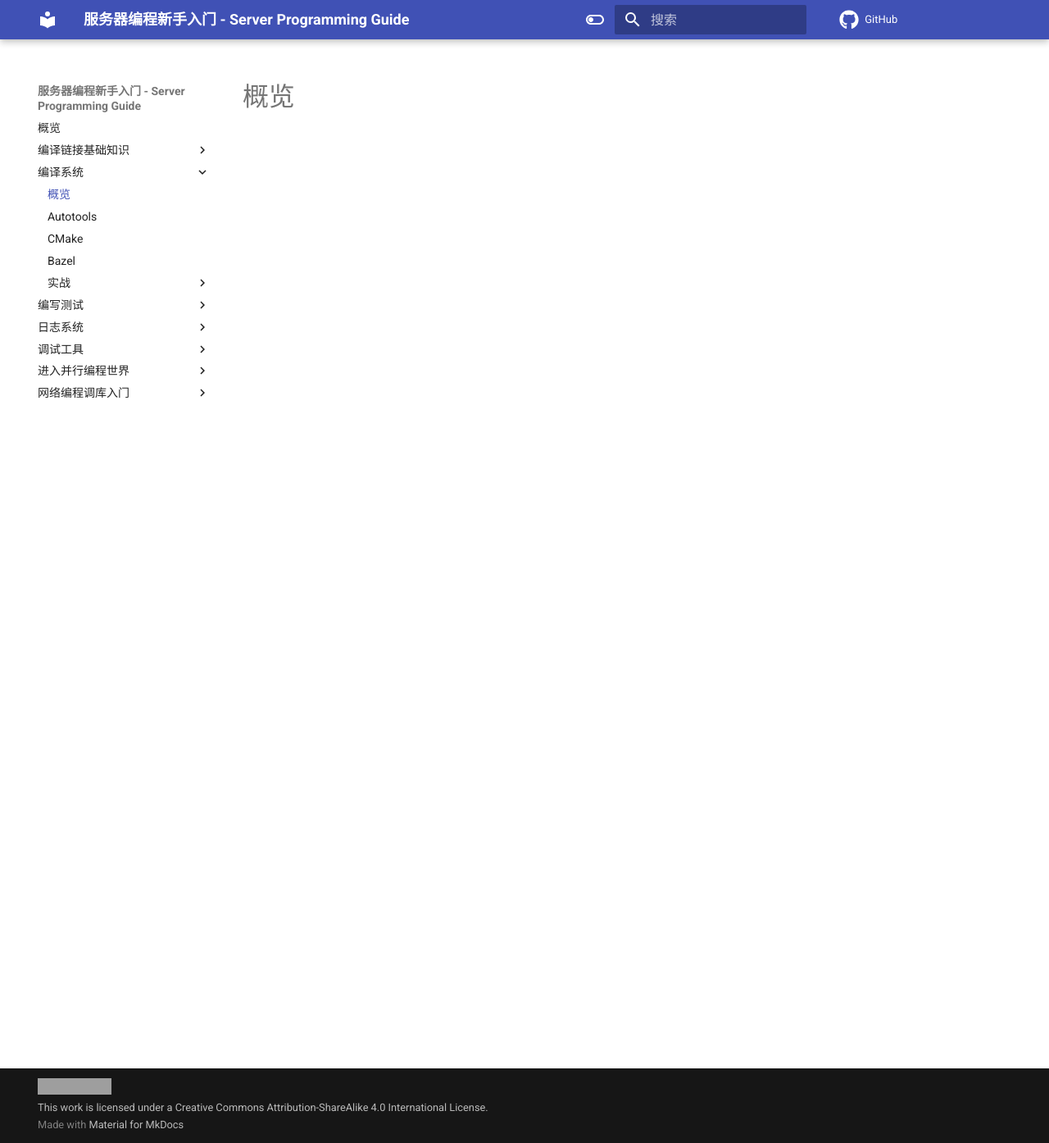
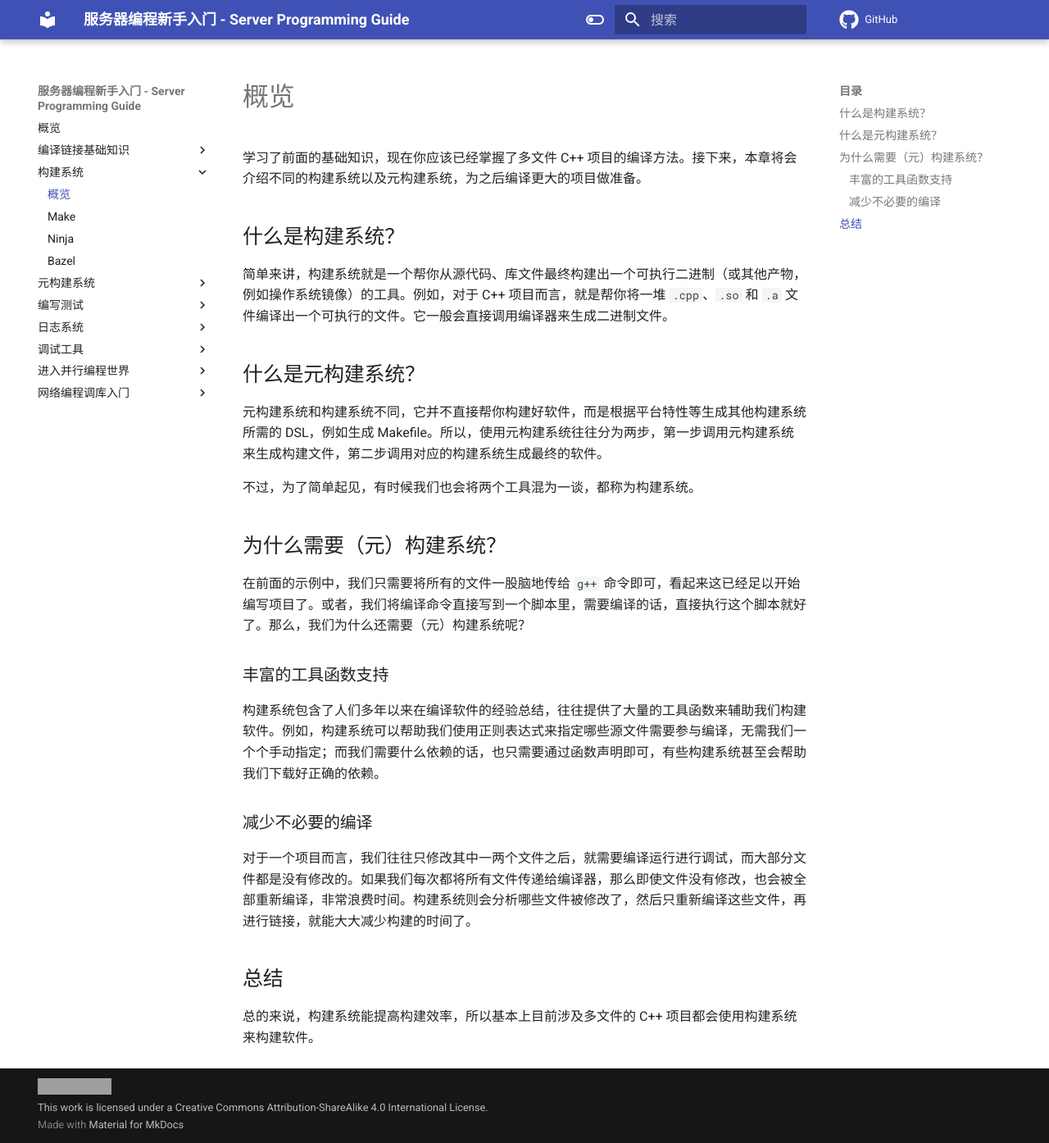
Before and after one commit to howardlau1999/server-programming-guide, an MkDocs documentation site: the page built from docs/build-system/index.md, in a window 1280 px wide and 1394 px high. Shown: the whole window at 82% size. Built offline with MkDocs 1.6.1 and Material for MkDocs 9.7.7, drawn with Linux system fonts in a browser that asks for light colours; comment, search, counter and statistics services are not loaded; grey boxes are pictures that could not be loaded.

Commit message:
build system introduction

```diff
--- a/docs/build-system/cmake.md
+++ /dev/null
@@ -1 +0,0 @@
-# CMake
--- a/docs/build-system/index.md
+++ b/docs/build-system/index.md
@@ -1 +1,29 @@
 # 概览
+
+学习了前面的基础知识，现在你应该已经掌握了多文件 C++ 项目的编译方法。接下来，本章将会介绍不同的构建系统以及元构建系统，为之后编译更大的项目做准备。
+
+## 什么是构建系统？
+
+简单来讲，构建系统就是一个帮你从源代码、库文件最终构建出一个可执行二进制（或其他产物，例如操作系统镜像）的工具。例如，对于 C++ 项目而言，就是帮你将一堆 `.cpp`、`.so` 和 `.a` 文件编译出一个可执行的文件。它一般会直接调用编译器来生成二进制文件。
+
+## 什么是元构建系统？
+
+元构建系统和构建系统不同，它并不直接帮你构建好软件，而是根据平台特性等生成其他构建系统所需的 DSL，例如生成 Makefile。所以，使用元构建系统往往分为两步，第一步调用元构建系统来生成构建文件，第二步调用对应的构建系统生成最终的软件。
+
+不过，为了简单起见，有时候我们也会将两个工具混为一谈，都称为构建系统。
+
+## 为什么需要（元）构建系统？
+
+在前面的示例中，我们只需要将所有的文件一股脑地传给 `g++` 命令即可，看起来这已经足以开始编写项目了。或者，我们将编译命令直接写到一个脚本里，需要编译的话，直接执行这个脚本就好了。那么，我们为什么还需要（元）构建系统呢？
+
+### 丰富的工具函数支持
+
+构建系统包含了人们多年以来在编译软件的经验总结，往往提供了大量的工具函数来辅助我们构建软件。例如，构建系统可以帮助我们使用正则表达式来指定哪些源文件需要参与编译，无需我们一个个手动指定；而我们需要什么依赖的话，也只需要通过函数声明即可，有些构建系统甚至会帮助我们下载好正确的依赖。
+
+### 减少不必要的编译
+
+对于一个项目而言，我们往往只修改其中一两个文件之后，就需要编译运行进行调试，而大部分文件都是没有修改的。如果我们每次都将所有文件传递给编译器，那么即使文件没有修改，也会被全部重新编译，非常浪费时间。构建系统则会分析哪些文件被修改了，然后只重新编译这些文件，再进行链接，就能大大减少构建的时间了。
+
+## 总结
+
+总的来说，构建系统能提高构建效率，所以基本上目前涉及多文件的 C++ 项目都会使用构建系统来构建软件。
--- /dev/null
+++ b/docs/meta-build-system/autotools.md
@@ -0,0 +1,3 @@
+# Autotools
+
+Autotools 是 GNU 软件标准的元构建系统。
--- /dev/null
+++ b/docs/meta-build-system/cmake.md
@@ -0,0 +1,3 @@
+# CMake
+
+CMake 是目前常用的元构建系统。
--- /dev/null
+++ b/docs/meta-build-system/index.md
@@ -0,0 +1,9 @@
+# 概览
+
+前面我们学习了如何使用构建系统来构建软件。但是，Linux 上常用的 `make` 在 Windows 比较少见。而我们在 Windows 上通常都是使用 Dev-C++ 或者 Visual Studio 等 IDE 来编写程序。而且，`make` 中需要我们手动指定编译器的路径以及各种宏定义等，在跨平台时稍显麻烦。另外，`make` 提供的功能太过简单，往往需要我们手写大量的代码来完成构建功能。
+
+为了解决跨平台问题以及手写 `Makefile` 太过繁琐的问题，我们可以使用元构建系统进一步提升构建的效率以及软件的通用性。
+
+## 元构建系统和构建系统的区别？
+
+元构建系统和构建系统不同，它并不直接帮你构建好软件，而是根据平台特性等生成其他构建系统所需的 DSL，例如生成 Makefile。所以，使用元构建系统往往分为两步，第一步调用元构建系统来生成构建文件，第二步调用对应的构建系统生成最终的软件。
--- a/mkdocs.yml
+++ b/mkdocs.yml
@@ -45,11 +45,15 @@ nav:
     - 编译过程概览: "basics/procedure.md"
     - 静态链接与动态链接: "basics/static-dynamic-linkage.md"
     - 程序的装载与运行: "basics/loading.md"
-  - 编译系统:
+  - 构建系统:
     - 概览: "build-system/index.md"
-    - Autotools: "build-system/autotools.md"
-    - CMake: "build-system/cmake.md"
+    - Make: "build-system/make.md"
+    - Ninja: "build-system/ninja.md"
     - Bazel: "build-system/bazel.md"
+  - 元构建系统:
+    - 概览: "meta-build-system/index.md"
+    - Autotools: "meta-build-system/autotools.md"
+    - CMake: "meta-build-system/cmake.md"
     - 实战:
       - 使用 CMake 编译多文件项目: "build-system/practice/cmake.md"
       - 在项目中使用第三方库: "build-system/practice/third-party-library.md"
```
Also changed, not shown: docs/index.md (+1 -1 lines), docs/build-system/autotools.md (deleted), docs/build-system/make.md (added), docs/build-system/ninja.md (added).
